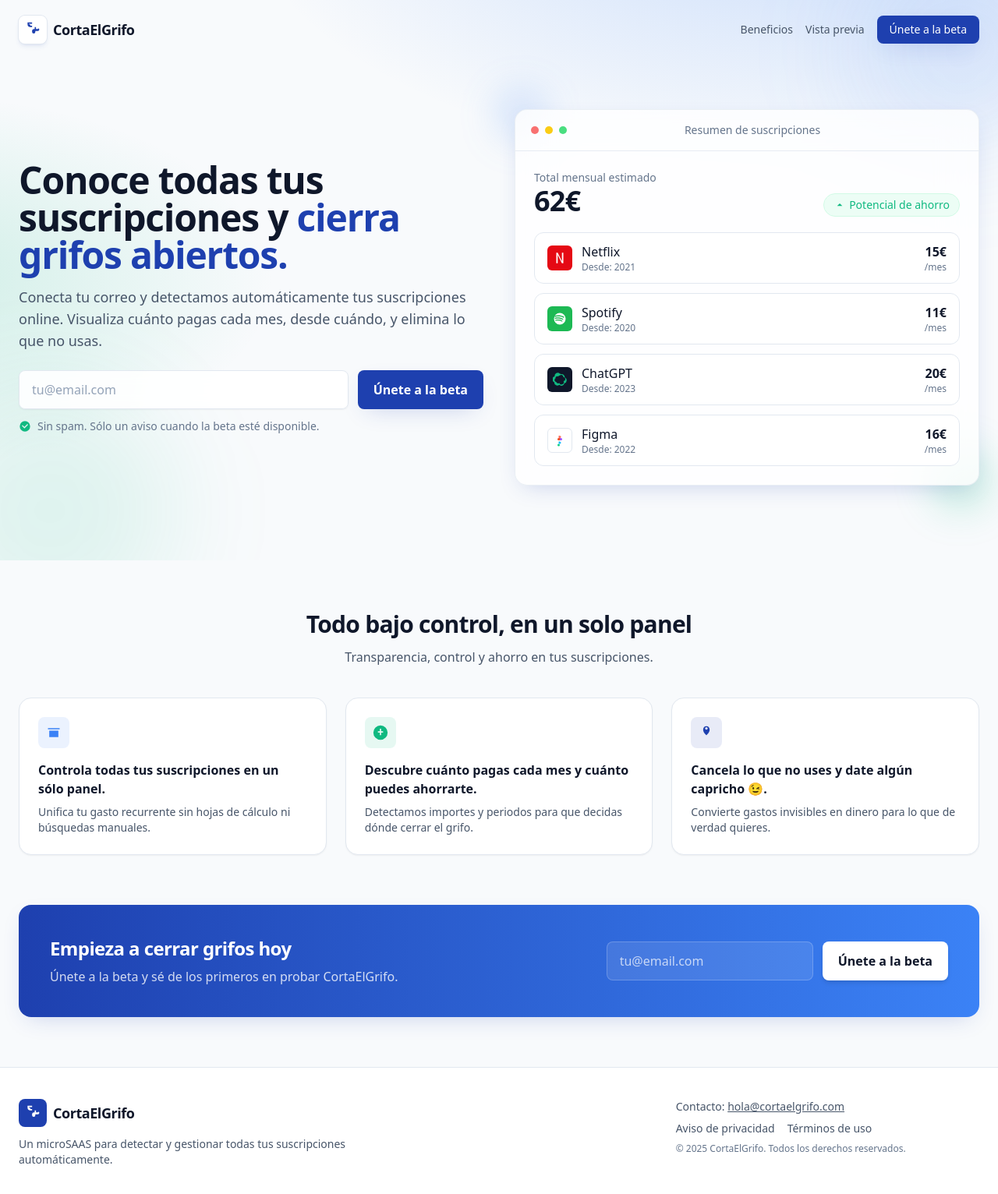
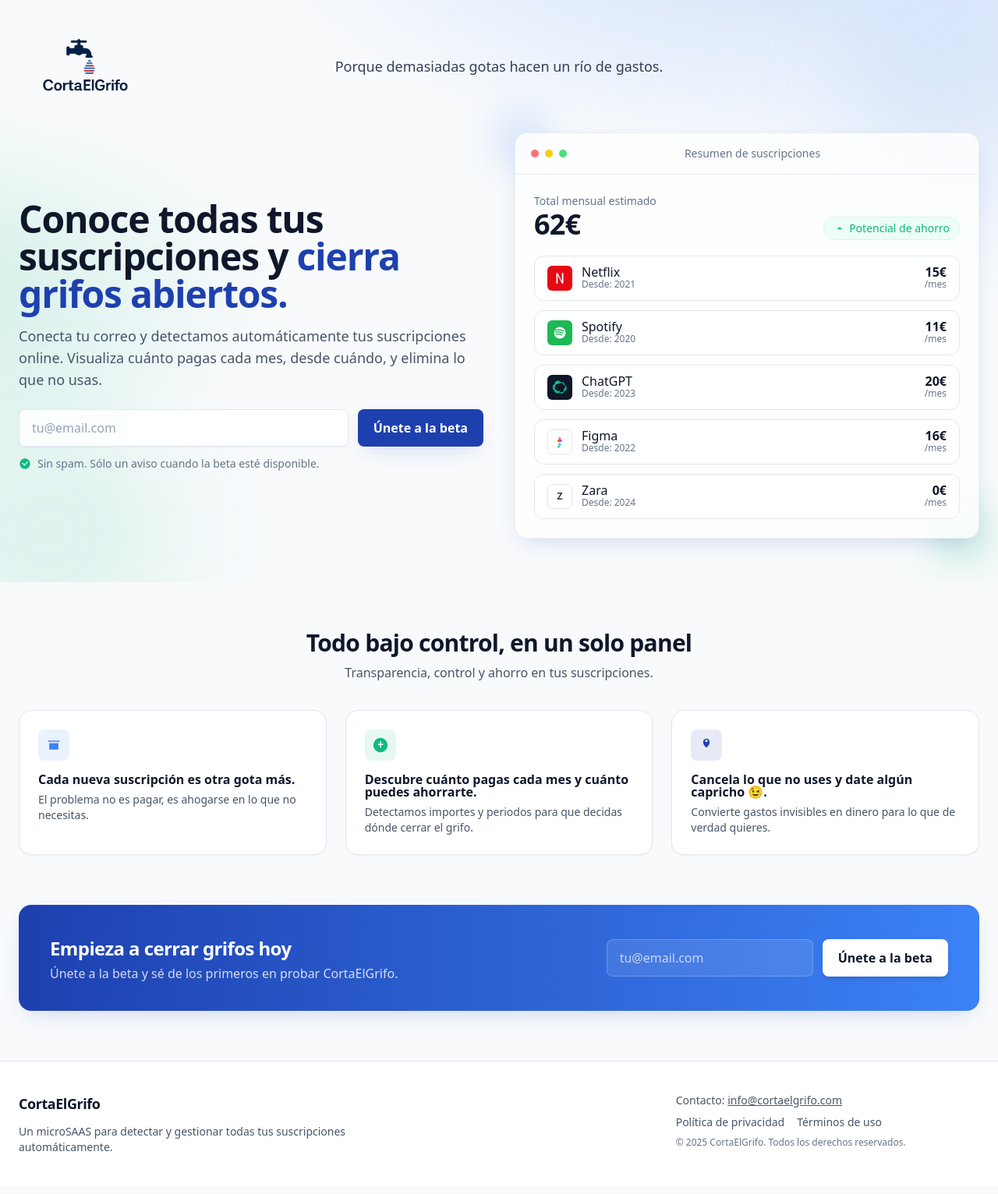
Before and after one commit to ImEtxeba/CortaElGrifo-Landing-Page, a plain HTML site: page index.html in a window 1280 px wide. Shown: the whole page at 78% size. Drawn offline with nearby package versions, Linux system fonts and the light colour scheme.

Commit message:
primera versión de la landing

```diff
--- a/index.html
+++ b/index.html
@@ -37,35 +37,83 @@
       }
     }
   </script>
-</head>
+
+    <!-- 🔧 Ajuste total del espacio superior -->
+    <style>
+      /* 🔥 ELIMINA CUALQUIER HUECO ARRIBA */
+      html, body {
+        margin: 0 !important;
+        padding: 0 !important;
+      }
+
+      body::before {
+        content: "";
+        display: block;
+        height: 0;
+        margin: 0;
+        padding: 0;
+      }
+
+      header, nav, section:first-of-type {
+        margin-top: 0 !important;
+        padding-top: 0 !important;
+      }
+
+      .container {
+        margin-top: 0 !important;
+        padding-top: 0 !important;
+      }
+
+      body {
+        line-height: 1 !important;
+      }
+
+      /* 💥 Fuerza la posición del header/nav en todas las resoluciones */
+html, body, header, nav {
+  margin-top: 0 !important;
+  padding-top: 0 !important;
+  top: 0 !important;
+}
+
+header {
+  position: relative !important;
+  inset: 0 !important;
+}
+
+      }
+      @media (max-width: 1023px) {
+        #header-spacer { height: 160px !important; }
+      }
+      @media (max-width: 639px) {
+        #header-spacer { height: 130px !important; }
+      }
+    </style>
+  </head>
+
 
 <body class="min-h-screen bg-slate-50 text-slate-900 selection:bg-brand-primary/20">
-  <header class="relative overflow-hidden">
+  <header class="relative overflow-hidden pt-0 mt-0 fixed top-0 left-0 right-0 w-full z-50" style="clip-path: inset(0 0 0 0);">
+
+
     <!-- Fondo acuoso -->
     <div class="pointer-events-none absolute inset-0 bg-water-gradient"></div>
-    <div class="absolute -top-20 -right-24 w-72 h-72 rounded-full bg-brand-primary/10 blur-3xl"></div>
+    <div class="absolute top-0 -right-24 w-72 h-72 rounded-full bg-brand-primary/10 blur-3xl"></div>
+
     <div class="absolute -bottom-24 -left-24 w-80 h-80 rounded-full bg-brand-success/10 blur-3xl"></div>
 
-    <nav class="relative z-10 container mx-auto px-6 py-5 flex items-center justify-between">
+    <nav class="relative z-10 w-full px-6 py-0 flex flex-col md:flex-row items-center justify-center md:justify-between gap-2 md:gap-0 m-0">
+
       <a href="#" class="inline-flex items-center gap-2">
-        <!-- Icono grifo -->
-        <span class="inline-flex items-center justify-center w-9 h-9 rounded-lg bg-white shadow-md shadow-brand-dark/10 ring-1 ring-slate-200">
-          <svg width="20" height="20" viewBox="0 0 24 24" aria-hidden="true" class="text-brand-dark">
-            <path fill="currentColor" d="M4 8h7V6H8.5A2.5 2.5 0 0 0 6 3.5V3h5V1H4v2.5A4.5 4.5 0 0 0 8.5 8H4zm16 3h-3V8h-2v3h-1a3 3 0 0 0-3 3v1.5a2.5 2.5 0 1 0 5 0V14h4a2 2 0 0 0 2-2v-.5A1.5 1.5 0 0 0 20 10.5z"/>
-          </svg>
-        </span>
-        <span class="font-semibold text-lg tracking-tight">CortaElGrifo</span>
+        <img src="assets/logoCortaelgrifo.png" alt="CortaElGrifo" class="h-[120px] md:h-[170px] w-auto object-contain block" />
       </a>
-      <div class="hidden sm:flex items-center gap-4">
-        <a href="#beneficios" class="text-sm text-slate-600 hover:text-slate-900">Beneficios</a>
-        <a href="#preview" class="text-sm text-slate-600 hover:text-slate-900">Vista previa</a>
-        <a href="#cta" class="text-sm text-white bg-brand-dark hover:bg-brand-primary transition-colors px-4 py-2 rounded-lg shadow-soft">Únete a la beta</a>
+      <div class="text-center md:absolute md:inset-x-0 mt-1 md:mt-0 px-4">
+        <p class="hidden md:block text-base md:text-lg font-medium text-slate-700">Porque demasiadas gotas hacen un río de gastos.</p>
       </div>
     </nav>
 
     <!-- HERO -->
-    <section class="relative z-10 container mx-auto px-6 pt-10 pb-16 md:pt-16 md:pb-24">
-      <div class="grid md:grid-cols-2 items-center gap-10">
+    <section class="relative z-10 container mx-auto px-6 pt-0 pb-10 md:pt-0 md:pb-14">
+      <div class="grid md:grid-cols-2 items-center gap-6 md:gap-10">
         <div>
           <h1 class="text-3xl md:text-5xl font-extrabold tracking-tight leading-tight text-slate-900">
             Conoce todas tus suscripciones y <span class="text-brand-dark">cierra grifos abiertos.</span>
@@ -79,7 +127,7 @@
             <input id="email" name="email" type="email" required placeholder="tu@email.com"
                    class="w-full sm:flex-1 px-4 py-3 rounded-lg border border-slate-200 bg-white/90 backdrop-blur placeholder:text-slate-400 focus:outline-none focus:ring-4 focus:ring-brand-primary/20 focus:border-brand-primary shadow-sm" />
             <button type="submit"
-                    class="inline-flex items-center justify-center whitespace-nowrap px-5 py-3 rounded-lg font-semibold text-white bg-brand-dark hover:bg-brand-primary shadow-soft transition-all">
+                    class="inline-flex items-center justify-center whitespace-nowrap px-5 py-3 rounded-lg font-semibold text-white bg-brand-dark hover:bg-brand-primary shadow-soft transition-all w-full sm:w-auto">
               Únete a la beta
             </button>
           </form>
@@ -210,6 +258,23 @@
                     <p class="text-xs text-slate-500">/mes</p>
                   </div>
                 </li>
+
+                <!-- Zara -->
+                <li class="flex items-center justify-between rounded-xl border border-slate-200 bg-white px-4 py-3">
+                  <div class="flex items-center gap-3">
+                    <div class="w-8 h-8 rounded-md bg-white border border-slate-200 flex items-center justify-center">
+                      <span class="text-xs font-semibold text-slate-700">Z</span>
+                    </div>
+                    <div>
+                      <p class="font-medium">Zara</p>
+                      <p class="text-xs text-slate-500">Desde: 2024</p>
+                    </div>
+                  </div>
+                  <div class="text-right">
+                    <p class="font-semibold">0€</p>
+                    <p class="text-xs text-slate-500">/mes</p>
+                  </div>
+                </li>
               </ul>
             </div>
           </div>
@@ -218,9 +283,30 @@
     </section>
   </header>
 
+ <style>
+  .header-spacer {
+    height: 60px;              /* base para escritorio */
+  }
+
+  @media (max-width: 768px) {  /* tablets y móviles */
+    .header-spacer {
+      height: 40px;            /* un poco menos espacio en pantallas pequeñas */
+    }
+  }
+
+  @media (max-width: 480px) {  /* móviles pequeños */
+    .header-spacer {
+      height: 40px;
+    }
+  }
+</style>
+
+<div class="header-spacer"></div>
+
+
   <!-- Beneficios -->
   <main>
-    <section id="beneficios" class="container mx-auto px-6 py-14 md:py-16">
+    <section id="beneficios" class="container mx-auto px-6 pt-2 md:pt-4 pb-14 md:pb-16">
       <div class="mx-auto max-w-2xl text-center">
         <h2 class="text-2xl md:text-3xl font-bold tracking-tight">Todo bajo control, en un solo panel</h2>
         <p class="mt-3 text-slate-600">Transparencia, control y ahorro en tus suscripciones.</p>
@@ -234,8 +320,8 @@
               <path fill="currentColor" d="M3 5h18v2H3zm2 4h14v10H5z"/>
             </svg>
           </div>
-          <h3 class="mt-4 font-semibold">Controla todas tus suscripciones en un sólo panel.</h3>
-          <p class="mt-2 text-sm text-slate-600">Unifica tu gasto recurrente sin hojas de cálculo ni búsquedas manuales.</p>
+          <h3 class="mt-4 font-semibold">Cada nueva suscripción es otra gota más.</h3>
+          <p class="mt-2 text-sm text-slate-600">El problema no es pagar, es ahogarse en lo que no necesitas.</p>
         </div>
 
         <!-- Beneficio 2 -->
@@ -275,7 +361,7 @@
             <input id="email-cta-2" name="email" type="email" required placeholder="tu@email.com"
                    class="w-full sm:flex-1 px-4 py-3 rounded-lg border border-white/20 bg-white/10 placeholder:text-white/70 focus:outline-none focus:ring-4 focus:ring-white/30 focus:border-white/60" />
             <button type="submit"
-                    class="inline-flex items-center justify-center whitespace-nowrap px-5 py-3 rounded-lg font-semibold text-slate-900 bg-white hover:bg-slate-100 shadow-md transition-all">
+                    class="inline-flex items-center justify-center whitespace-nowrap px-5 py-3 rounded-lg font-semibold text-slate-900 bg-white hover:bg-slate-100 shadow-md transition-all w-full sm:w-auto">
               Únete a la beta
             </button>
           </form>
@@ -284,15 +370,10 @@
     </section>
   </main>
 
-  <footer class="border-t border-slate-200 bg-white">
+  <footer class="border-t border-slate-200 bg-white pt-8 md:pt-10">
     <div class="container mx-auto px-6 py-10 grid gap-8 sm:grid-cols-3">
       <div class="sm:col-span-2">
         <a href="#" class="inline-flex items-center gap-2">
-          <span class="inline-flex items-center justify-center w-9 h-9 rounded-lg bg-brand-dark text-white">
-            <svg width="20" height="20" viewBox="0 0 24 24" aria-hidden="true">
-              <path fill="currentColor" d="M4 8h7V6H8.5A2.5 2.5 0 0 0 6 3.5V3h5V1H4v2.5A4.5 4.5 0 0 0 8.5 8H4zm16 3h-3V8h-2v3h-1a3 3 0 0 0-3 3v1.5a2.5 2.5 0 1 0 5 0V14h4a2 2 0 0 0 2-2v-.5A1.5 1.5 0 0 0 20 10.5z"/>
-            </svg>
-          </span>
           <span class="font-semibold text-lg tracking-tight">CortaElGrifo</span>
         </a>
         <p class="mt-3 text-sm text-slate-600 max-w-prose">
@@ -301,11 +382,11 @@
       </div>
       <div class="space-y-2">
         <p class="text-sm text-slate-600">
-          Contacto: <a class="underline hover:text-slate-900" href="mailto:hola@cortaelgrifo.com">hola@cortaelgrifo.com</a>
+          Contacto: <a class="underline hover:text-slate-900" href="mailto:info@cortaelgrifo.com">info@cortaelgrifo.com</a>
         </p>
         <div class="text-sm text-slate-600 flex flex-wrap gap-x-4 gap-y-2">
-          <a href="#" class="hover:text-slate-900">Aviso de privacidad</a>
-          <a href="#" class="hover:text-slate-900">Términos de uso</a>
+          <a href="privacy.html" class="hover:text-slate-900">Política de privacidad</a>
+          <a href="terms.html" class="hover:text-slate-900">Términos de uso</a>
         </div>
         <p class="text-xs text-slate-500">© <span id="year"></span> CortaElGrifo. Todos los derechos reservados.</p>
       </div>
```
Also changed, not shown: privacy.html (added, +57 -0 lines), terms.html (added, +55 -0 lines), assets/logoCortaelgrifo.png (added).
